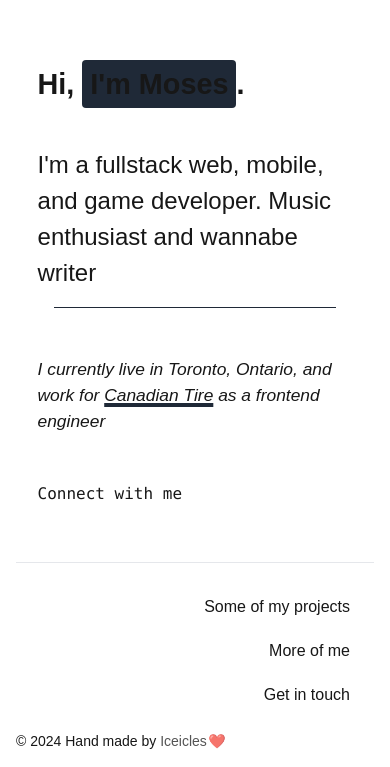
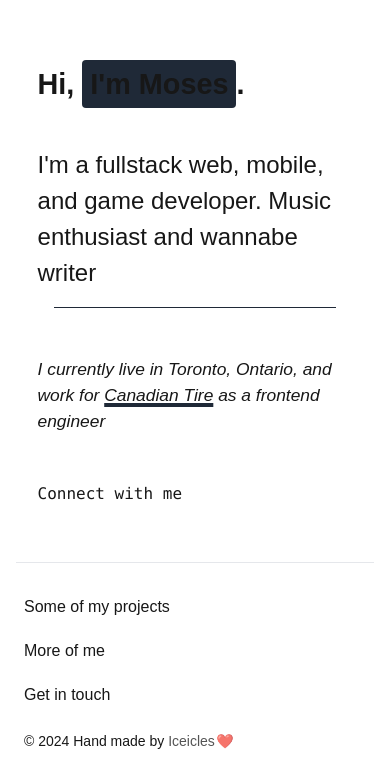
Before and after one commit to iceicles/portfolio, a Next.js app: page / in a window 390 px wide. Shown: the part 101-868 px from the top of the page. Built offline with nearby package versions, Linux system fonts and the light colour scheme.

Commit message:
changes to logo placement in header and footer

```diff
--- a/components/Footer/index.tsx
+++ b/components/Footer/index.tsx
@@ -11,10 +11,9 @@ const Footer: FC<{}> = ({}) => {
           <div className='w-full p-4 md:py-8'>
             <hr className='my-6 sm:mx-auto lg:my-8' />
             <div className='flex lg:items-center justify-between'>
-              <InitialsLogo value={'MU'} />
               <ul className='sm:flex md:flex-row sm:flex-wrap sm:items-center flex flex-col gap-1'>
                 {FooterNavs.map((footer) => (
-                  <li key={footer.id} className='self-end lg:self-auto p-2'>
+                  <li key={footer.id} className='self-start lg:self-auto p-2'>
                     <Link
                       href={footer.href}
                       className='hover:underline me-4 md:me-6'
@@ -24,9 +23,10 @@ const Footer: FC<{}> = ({}) => {
                   </li>
                 ))}
               </ul>
+              <InitialsLogo />
             </div>
 
-            <div className='block text-sm lg:text-center mt-4'>
+            <div className='block text-sm lg:text-center mt-4 ml-2 lg:ml-0'>
               © 2024 Hand made by {}
               <Link
                 href='https://github.com/iceicles'
--- a/components/Header/index.tsx
+++ b/components/Header/index.tsx
@@ -36,7 +36,7 @@ const Header: FC<{}> = ({}) => {
                     }
                   />
                 ))}
-                <li className='absolute right-[15%]'>
+                <li className='absolute left-[2%]'>
                   <InitialsLogo />
                 </li>
               </>
--- a/components/Logo/InitialsLogo/index.tsx
+++ b/components/Logo/InitialsLogo/index.tsx
@@ -4,10 +4,9 @@ import { InitialsLogo as Logo } from '../../Icons';
 
 interface initialsLogo {
   styles?: string;
-  value?: string;
 }
 
-export const InitialsLogo: FC<initialsLogo> = ({ styles, value = 'MU' }) => {
+export const InitialsLogo: FC<initialsLogo> = ({ styles }) => {
   return (
     <>
       <strong className={styles}>
--- a/components/Navigation/HeaderNav/MobileHamburgerNav/index.tsx
+++ b/components/Navigation/HeaderNav/MobileHamburgerNav/index.tsx
@@ -40,7 +40,7 @@ export const MobileHamburgerNav: FC<{}> = ({}) => {
 
   return (
     <>
-      <div className='flex justify-between items center w-full'>
+      <div className='flex justify-between items-center w-full'>
         <InitialsLogo styles='self-center' />
         <div onClick={() => setShowModal(true)}>
           <label className='hamburger z-10'>
```
